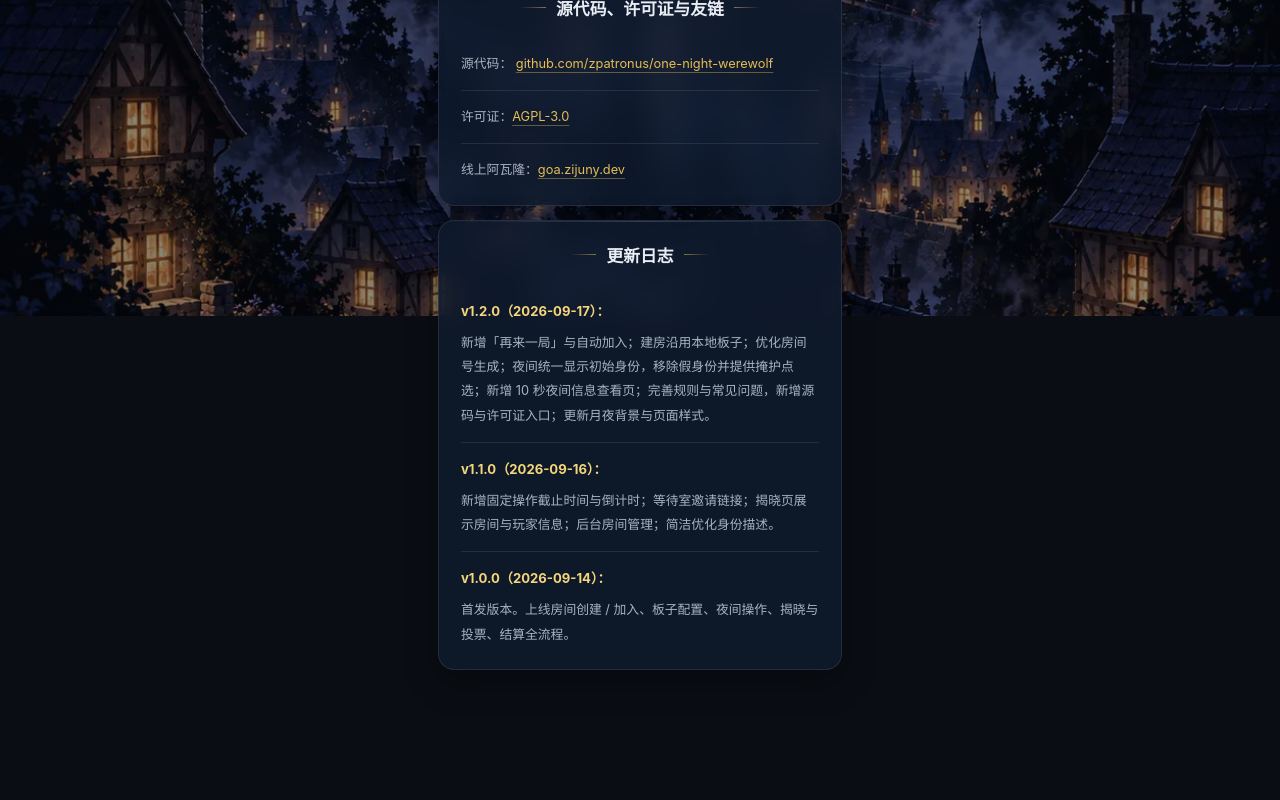
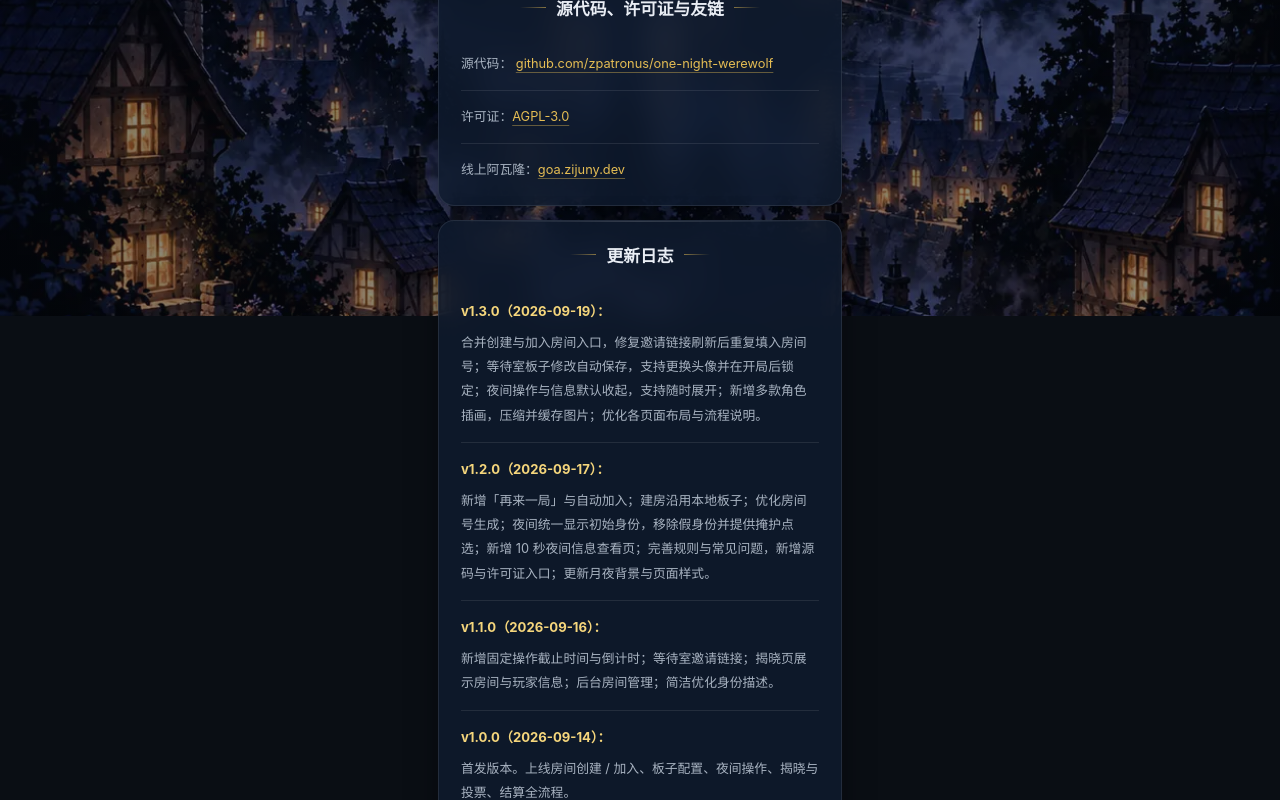
Before and after one commit to zpatronus/one-night-werewolf, a Vue app in the folder frontend/: page / in a window 1280 px wide. Shown: the part 484-1284 px from the top of the page. Built offline with nearby package versions, Linux system fonts and the light colour scheme.

Commit message:
feat: add version 1.3.0 release notes and update changelog in HomeView

```diff
--- a/frontend/src/views/HomeView.vue
+++ b/frontend/src/views/HomeView.vue
@@ -148,6 +148,9 @@ import RoleCard from '../components/RoleCard.vue'
     <div class="container">
       <div class="subtitle">更新日志</div>
       <p>
+        <b>v1.3.0（2026-09-19）：</b>合并创建与加入房间入口，修复邀请链接刷新后重复填入房间号；等待室板子修改自动保存，支持更换头像并在开局后锁定；夜间操作与信息默认收起，支持随时展开；新增多款角色插画，压缩并缓存图片；优化各页面布局与流程说明。
+      </p>
+      <p>
         <b>v1.2.0（2026-09-17）：</b>新增「再来一局」与自动加入；建房沿用本地板子；优化房间号生成；夜间统一显示初始身份，移除假身份并提供掩护点选；新增 10 秒夜间信息查看页；完善规则与常见问题，新增源码与许可证入口；更新月夜背景与页面样式。
       </p>
       <p>
```
